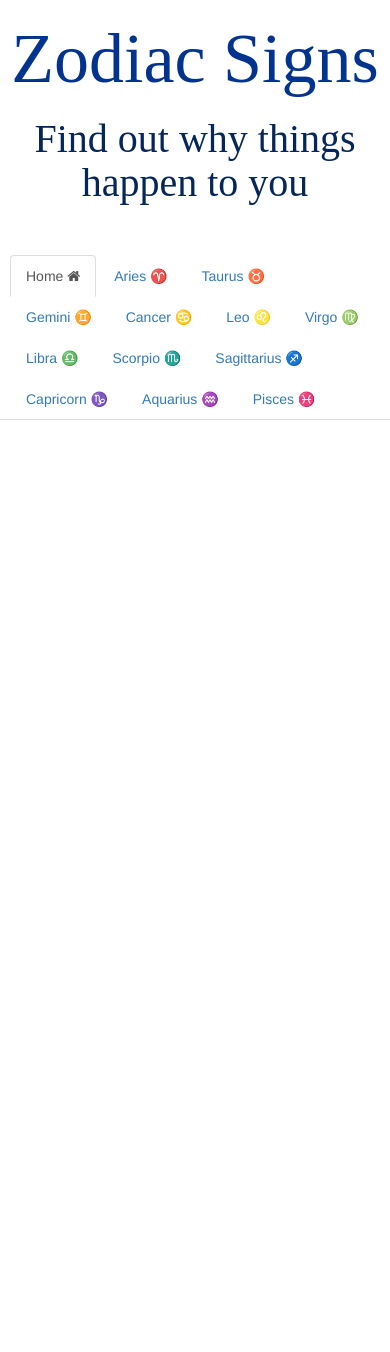
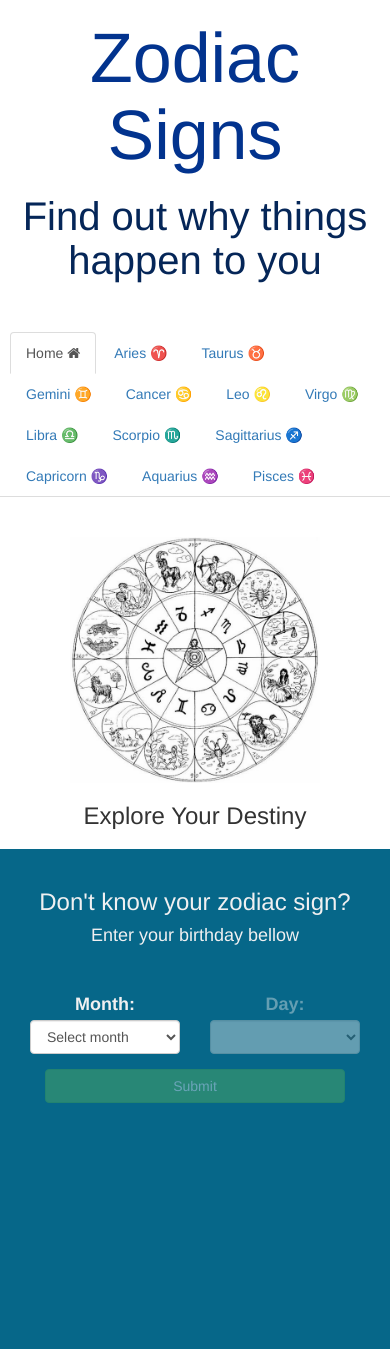
Before and after one commit to lippyDesign/zodiac, a plain HTML site: page index.html in a window 390 px wide. Before the commit the page ends 844 px from the top, so only its background shows below. Drawn offline with nearby package versions, Linux system fonts and the light colour scheme.

Commit message:
worked on the homepage and deleted the unused images

```diff
--- a/css/main.css
+++ b/css/main.css
@@ -1,10 +1,6 @@
-p {
-    color: #066789;
-}
 header {
     text-align: center;
     font-weight: 200 !important;
-    font-family: "Times New Roman", Times, serif !important;
     padding-bottom: 40px;
 }
 header h1 {
@@ -28,7 +24,6 @@ header h2 {
     flex-direction: column;
     justify-content: center;
     font-weight: 200 !important;
-    font-family: "Times New Roman", Times, serif !important;
 }
 .headingText h1 {
     font-size: 70px;
@@ -75,7 +70,7 @@ header h2 {
     color: #58331E;
 }
 .statValue {
-    color: #066789;
+    color: black;
     margin-left: 5px;
 }
 .dates {
@@ -85,7 +80,7 @@ header h2 {
     background: #F0F0F1;
 }
 .panel-title {
-    color: #58331E;
+    color: #02338E;
 }
 .nav.nav-tabs {
     padding: 0 40px;
@@ -95,3 +90,43 @@ header h2 {
         padding: 0 10px;
     }
 }
+.homePage {
+    text-align: center;
+    padding: 40px 0;
+}
+.homePage img {
+    width: 400px;
+}
+@media(max-width: 800px) {
+    .homePage img {
+        width: 350px;
+    }
+}
+@media(max-width: 650px) {
+    .homePage img {
+        width: 300px;
+    }
+}
+@media(max-width: 500px) {
+    .homePage img {
+        width: 250px;
+    }
+}
+.zodiacFinder {
+    background: #066789;
+    height: 500px;
+}
+.zodiacFinder h3, h4 {
+    color: #F0F0F1;
+    font-weight: 200;
+
+}
+.zodiacFinder h3 {
+    padding-top: 40px;
+}
+.zodiacFinder h4 {
+    padding-bottom: 40px;
+}
+.seeThrough {
+    opacity: 0.4;
+}
--- a/js/main.js
+++ b/js/main.js
@@ -147,10 +147,87 @@ $(document).ready(function() {
     })
     // create home page
     $('.tab-content').append(`
-        <div id="home" class="tab-pane fade">
-            <h1>Home Page</h1>
+        <div id="home" class="tab-pane active homePage">
+            <img src="img/zodiac-chart.jpg" alt="zodiac chart">
+            <h3>Explore Your Destiny</h3>
+            <div class="zodiacFinder">
+                <h3>Don't know your zodiac sign?</h3>
+                <h4>Enter your birthday bellow<h4>
+                <div class="birthdaySelector">
+                    <form class="col-sm-6 col-sm-offset-3">
+                        <div class="form-group col-xs-6">
+                            <label for="month">Month:</label>
+                            <select class="form-control monthSelector" id="month"></select>
+                        </div>
+                        <div class="form-group col-xs-6 seeThrough" id="daySection">
+                            <label for="day">Day:</label>
+                            <select class="form-control daySelector disabled" id="day"></select>
+                        </div>
+                        <button class="col-xs-10 col-xs-offset-1 btn btn-success seeThrough" id="birthdayButton">Submit</button>
+                    </form>
+                </div>
+            </div>
         </div>
-    `)();
+    `);
+    // disable the day selector for now
+    $( "#day" ).prop( "disabled", true );
+    // disable the birthday submit button for now
+    $('.birthdayButton').prop('disabled', true);
+    // establish calendar var
+    const months = [
+        {month: 'Select month', numDays: 0},
+        {month: 'January', numDays: 31},
+        {month: 'February', numDays: 29},
+        {month: 'March', numDays: 31},
+        {month: 'April', numDays: 30},
+        {month: 'May', numDays: 31},
+        {month: 'June', numDays: 30},
+        {month: 'July', numDays: 31},
+        {month: 'August', numDays: 31},
+        {month: 'September', numDays: 30},
+        {month: 'October', numDays: 31},
+        {month: 'November', numDays: 30},
+        {month: 'December', numDays: 31},
+    ]
+    // add the birthday months and days to the month and day selectors on the home page
+    months.forEach( ({month}) => {
+        $('#month').append(`<option>${month}</option>`)
+    })
+    // when user selects their birthday month, we want to enable the day selector
+    $( ".monthSelector" ).change(function() {
+        let selectedMonth = this.value
+        if (selectedMonth !== 'Select month') {
+            // Enable day selector and make it visible
+            $( "#day" ).prop( "disabled", false )
+            $("#daySection").removeClass("seeThrough");
+            // Find out the number of days in the selected month and append them to the day secton
+            let selectedMonthVar = months.find( current => current.month === selectedMonth)
+            $('#day').append(`<option>Select day</option>`)
+            for (let i = 1; i <= selectedMonthVar.numDays; i++) {
+                $('#day').append(`<option>${i}</option>`)
+            }
+        } else {
+            // Disable day selector and make it seeThrough
+            $( "#day" ).prop( "disabled", true );
+            $("#daySection").addClass("seeThrough");
+            // remove all day options from the day selector
+            $( "#day" ).empty();
+            // disable and make seeThrough the submit button
+            $('.birthdayButton').prop('disabled', true);
+            $("#birthdayButton").addClass("seeThrough");
+        }
+    });
+    // when user selects day we want to enable the submit button and make it visible
+    $( ".daySelector" ).change(function() {
+        let selectedDay = this.value
+        if (selectedDay !== 'Select day') {
+            $('.birthdayButton').prop('disabled', false);
+            $("#birthdayButton").removeClass("seeThrough");
+        } else {
+            $('.birthdayButton').prop('disabled', true);
+            $("#birthdayButton").addClass("seeThrough");
+        }
+    })
     // distracture the needed propertied for each sign
     signs.forEach( ({ name, thumbnail, dates, summary, romance, career, stats, traits }) => {
         // each sign will have the following sections of the accordion
```
Also changed, not shown: img/aquarius.jpeg (deleted), img/aries.png (deleted), img/cancer.png (deleted), img/capricorn.png (deleted), img/gemini.png (deleted), img/leo.png (deleted), img/libra.jpeg (deleted), img/pisces.png (deleted), img/sagittarius.png (deleted), img/scorpio.png (deleted), img/taurus.png (deleted), img/virgo.png (deleted), img/zodiac-chart.jpg (added).
